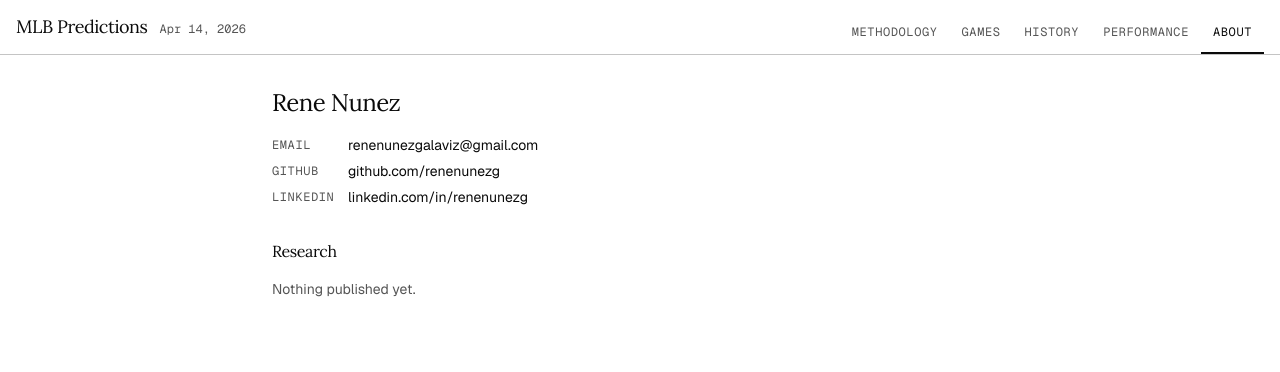
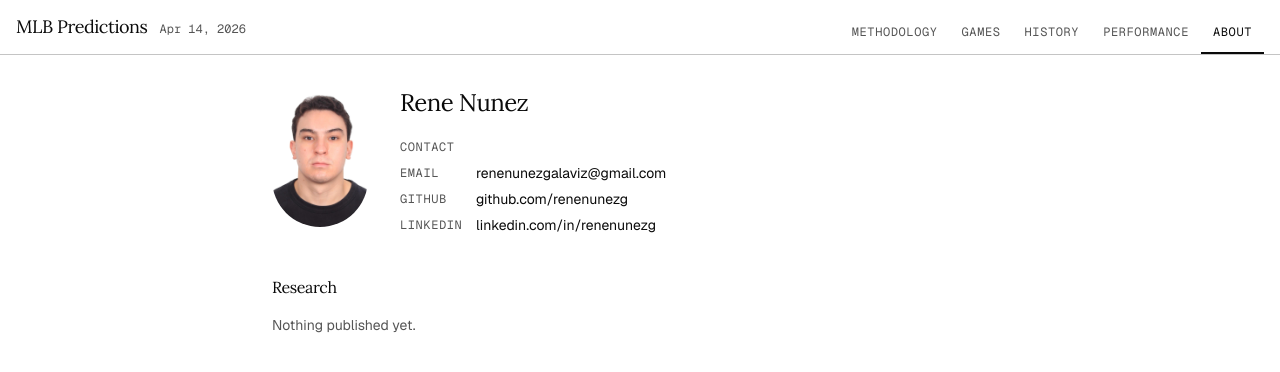
Before and after one commit to renenunezg/mlbmodel, a Next.js app in the folder frontend/: page /about in a window 1280 px wide. Shown: the top 372 px of the page. Built offline with nearby package versions, Linux system fonts and the light colour scheme.

Commit message:
About page: photo, contact header, research section

```diff
--- a/frontend/src/app/about/page.tsx
+++ b/frontend/src/app/about/page.tsx
@@ -1,3 +1,4 @@
+import Image from "next/image";
 import Link from "next/link";
 import { Card, CardContent, CardHeader, CardTitle, CardDescription } from "@/components/ui/card";
 import { posts } from "./posts";
@@ -11,12 +12,31 @@ const contact = [
 export default function AboutPage() {
   return (
     <main className="mx-auto w-full max-w-3xl min-w-0 px-4 py-8">
-      <div className="mb-8">
+      <div className="mb-10 flex flex-col gap-6 sm:flex-row sm:items-start sm:gap-8">
+        {/* Photo */}
+        <div className="shrink-0">
+          <Image
+            src="/portrait.jpeg"
+            alt="Rene Nunez"
+            width={96}
+            height={96}
+            className="rounded-full object-cover"
+            priority
+          />
+        </div>
+
+        {/* Name + bio + contact */}
+        <div className="flex-1 min-w-0">
           <h1 className="font-heading text-2xl tracking-tight">Rene Nunez</h1>
           <p className="mt-2 text-sm text-muted-foreground leading-relaxed max-w-xl">
             {/* Write your one-liner here */}
           </p>
-        <div className="mt-4 flex flex-col gap-1.5">
+
+          <div className="mt-5">
+            <p className="font-mono text-xs uppercase tracking-wider text-muted-foreground mb-2">
+              Contact
+            </p>
+            <div className="flex flex-col gap-1.5">
               {contact.map(({ label, value, href }) => (
                 <div key={label} className="flex items-center gap-3 text-sm">
                   <span className="font-mono text-xs uppercase tracking-wider text-muted-foreground w-16 shrink-0">
@@ -32,6 +52,8 @@ export default function AboutPage() {
                   </Link>
                 </div>
               ))}
+            </div>
+          </div>
         </div>
       </div>
 
```
Also changed, not shown: frontend/public/portrait.jpeg (added). Lines whose indentation alone changed are shown as unchanged.
